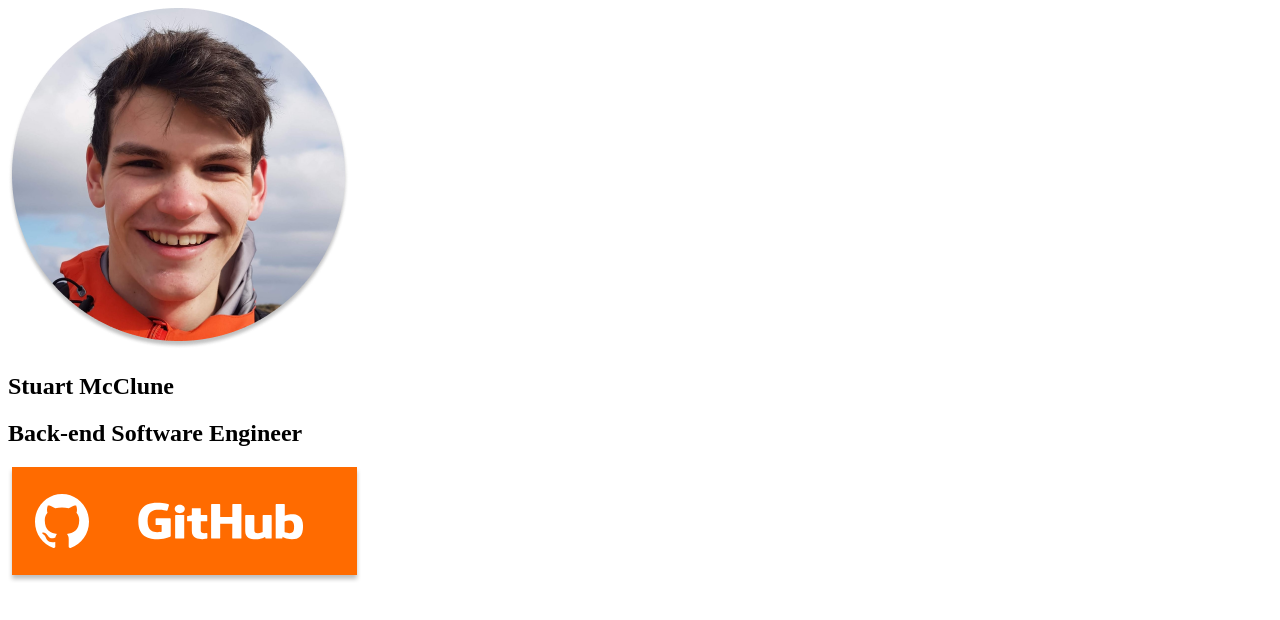
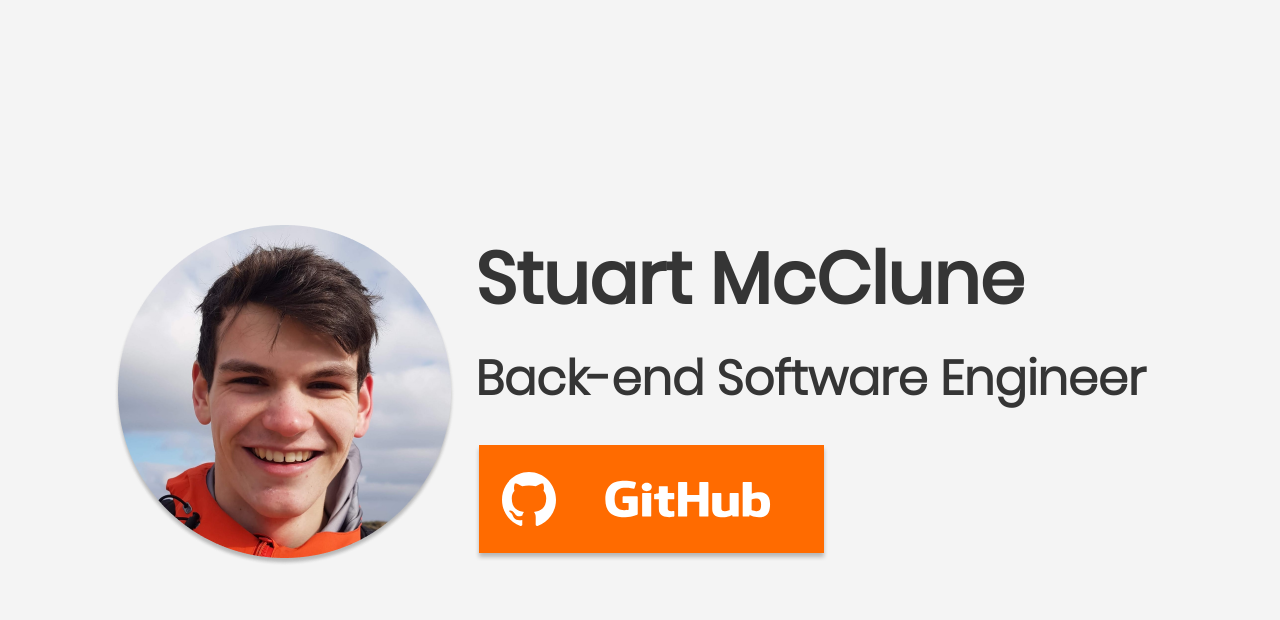
Before and after one commit to stuartmcclune/PersonalWebsite, a plain HTML site: page index.html in a window 1280 px wide. Drawn offline with Linux system fonts and the light colour scheme.

Commit message:
Add initial styling

```diff
--- a/index.html
+++ b/index.html
@@ -11,6 +11,7 @@
     <div class="background">
         <main>
             <section class="page">
+                <div class="profile">
                     <div class="photo">
                         <img src="./img/Face.png" alt="Profile Photo">
                     </div>
@@ -23,6 +24,7 @@
                             </a>
                         </div>
                     </div>
+                </div>
             </section>
         </main>
     </div>
--- a/style.css
+++ b/style.css
@@ -0,0 +1,53 @@
+*,*::before,*::after {
+    margin: 0;
+    padding: 0;
+    box-sizing: border-box;
+}
+
+@font-face {
+    font-family: PopLight;
+    src: url("./fonts/Poppins-Light.ttf");
+}
+
+@font-face {
+    font-family: PopRegular;
+    src: url("./fonts/Poppins-Regular.ttf");
+}
+
+body {
+    font-family: PopLight;
+}
+
+.background {
+    color: #353535;
+    background: #F4F4F4;
+}
+
+.page {
+    display: grid;
+    grid-template-columns: 5% 1fr 5%;
+    min-height: 100vh;
+}
+
+.profile {
+    overflow: hidden;
+    height: 350px;
+    align-self: center;
+    justify-self: center;
+    grid-column: 2/3;
+    display: flex;
+}
+
+.details {
+    padding: 0px 20px;
+}
+
+.details h1 {
+    font-size: 72px;
+    font-family: PopRegular;
+}
+
+.details h2 {
+    font-size: 48px;
+    padding: 10px 0px 30px 0px;
+}
```
Also changed, not shown: fonts/Poppins-Light.ttf (added), fonts/Poppins-Regular.ttf (added). Lines whose indentation alone changed are shown as unchanged.
